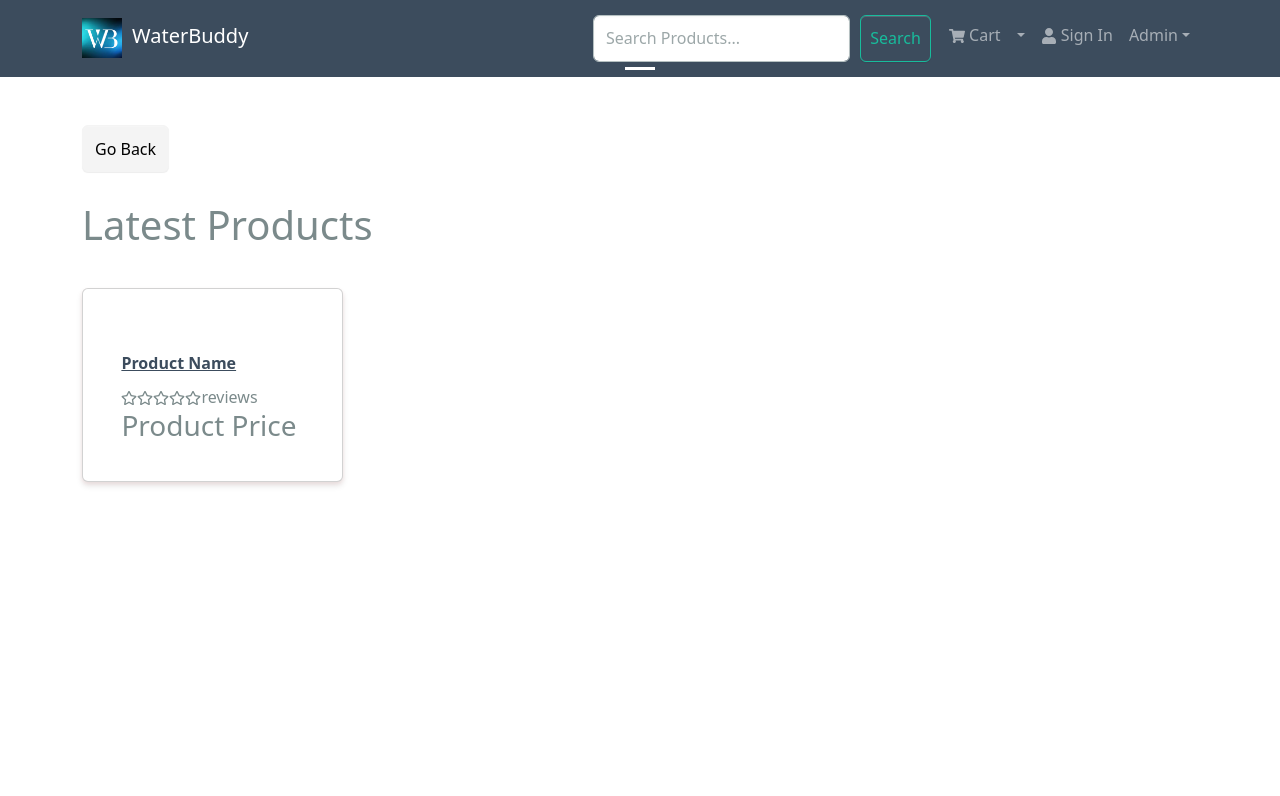
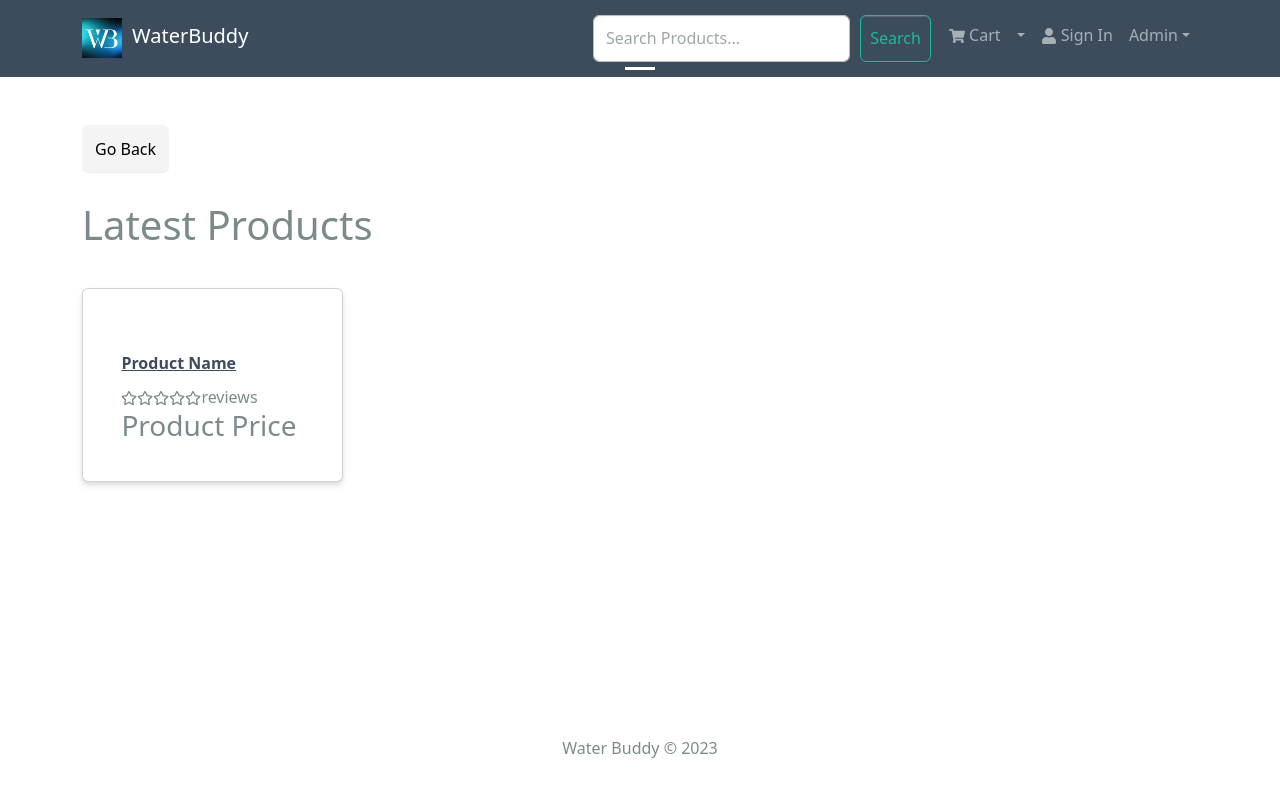
Before and after one commit to devSAK/Pizza-Buddy, a React (Create React App) app in the folder frontend/: page / in a window 1280 px wide. Shown: the top 796 px of the page. Built offline with nearby package versions, Linux system fonts and the light colour scheme.

Commit message:
Added Footer Component

```diff
--- a/frontend/package.json
+++ b/frontend/package.json
@@ -1,6 +1,6 @@
 {
   "name": "myreactapp",
-  "version": "0.1.0",
+  "version": "0.1.2",
   "private": true,
   "dependencies": {
     "@paypal/react-paypal-js": "^8.1.3",
--- a/frontend/src/App.js
+++ b/frontend/src/App.js
@@ -4,6 +4,7 @@
 import { ToastContainer } from "react-toastify";
 import "react-toastify/dist/ReactToastify.css";
 import Header from "./components/Header";
+import Footer from "./components/Footer";
 
 function App() {
   return (
@@ -15,6 +16,7 @@
           <Outlet />
         </Container>
       </main>
+      <Footer />
     </>
   );
 }
--- /dev/null
+++ b/frontend/src/components/Footer.js
@@ -0,0 +1,18 @@
+import { Row, Col, Container } from "react-bootstrap";
+
+const Footer = () => {
+  const currentYear = new Date().getFullYear();
+  return (
+    <footer>
+      <Container>
+        <Row>
+          <Col className="text-center py-3">
+            <p>Water Buddy &copy; {currentYear}</p>
+          </Col>
+        </Row>
+      </Container>
+    </footer>
+  );
+};
+
+export default Footer;
```
